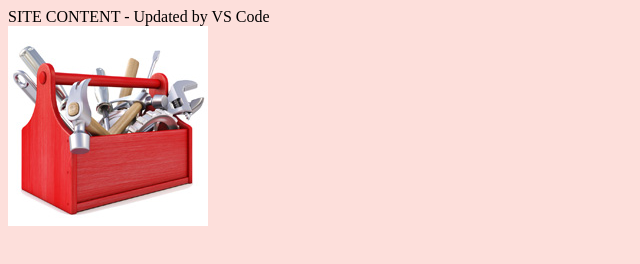
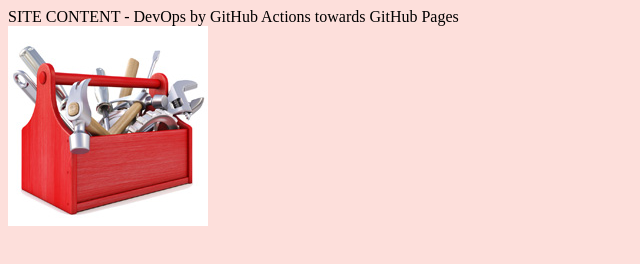
Before and after one commit to persteenolsen/gh-actions-three, a website: page src/index.html in a window 1280 px wide. Shown: the whole page, without its empty margins (0-640 px from the left). Drawn offline with Linux system fonts and the light colour scheme.

Commit message:
DevOps test

```diff
--- a/src/index.html
+++ b/src/index.html
@@ -11,7 +11,7 @@
     <!-- TEMPLATE: header.template.html -->
 
     <div class="content">
-      <div>SITE CONTENT - Updated by VS Code</div>
+      <div>SITE CONTENT - DevOps by GitHub Actions towards GitHub Pages</div>
       <img src="assets/images/build-tools.jpg" />
     </div>
 
```
